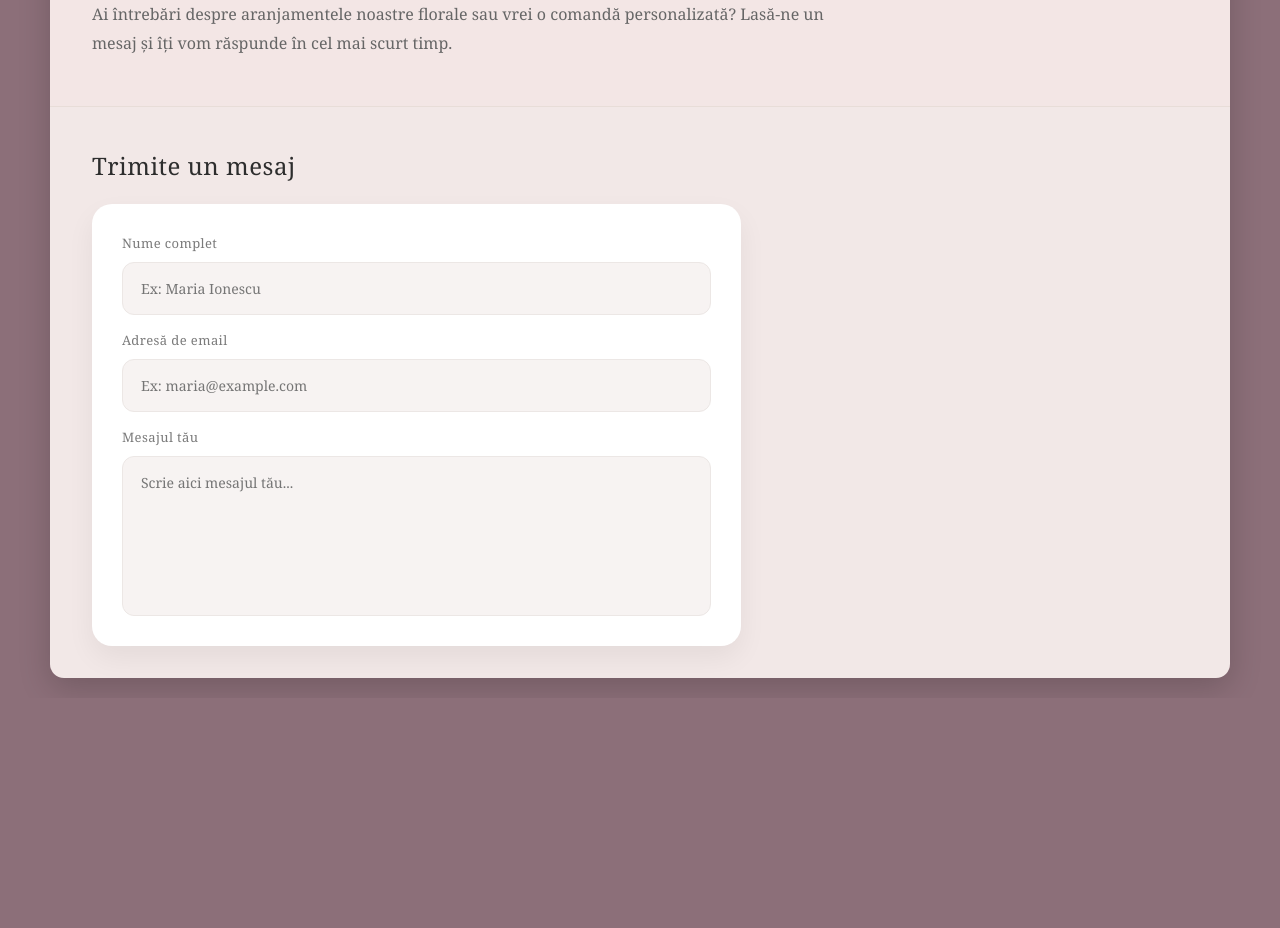
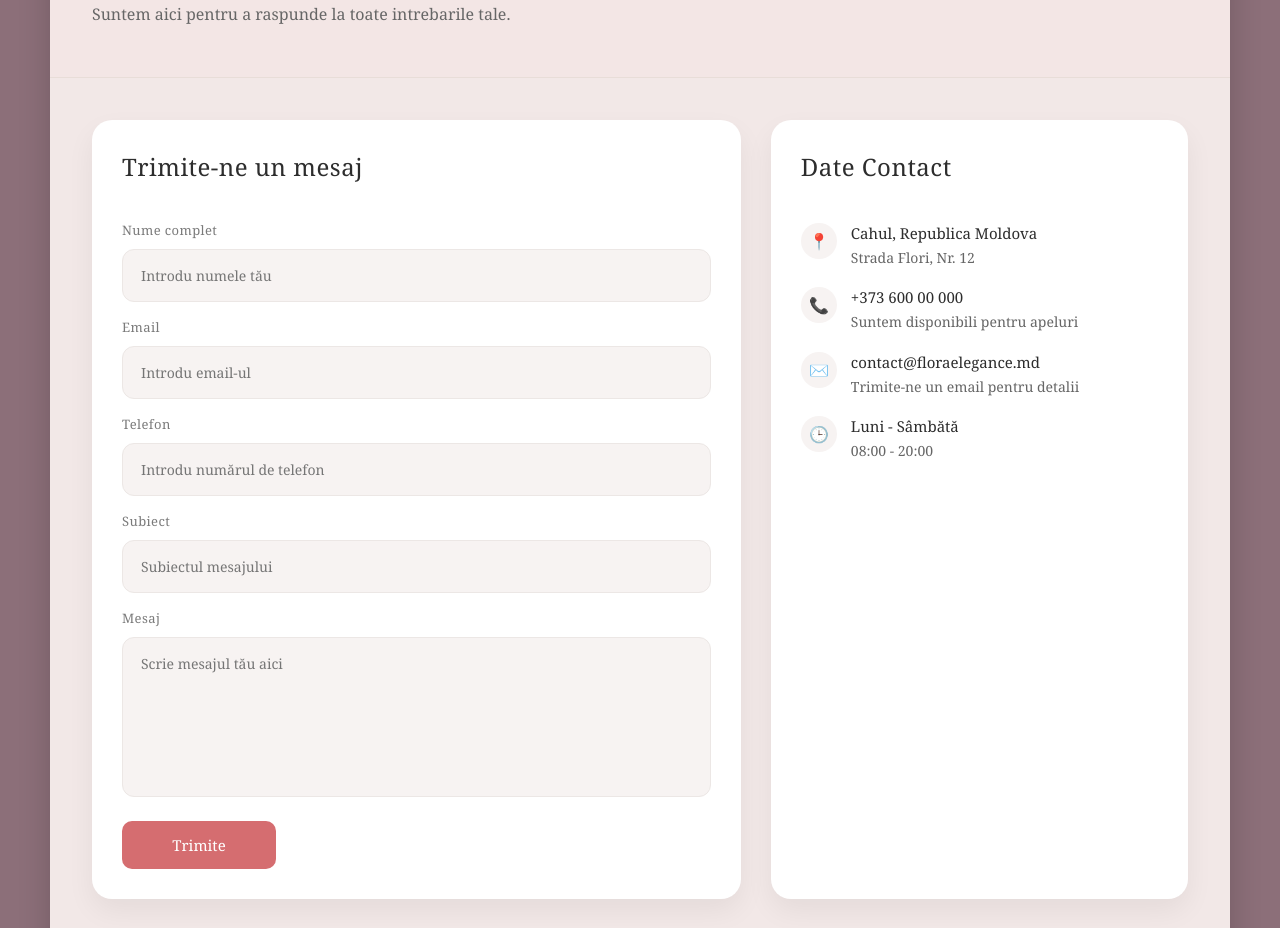
Before and after one commit to calmoicarmen-ioana-art/FloraElegance, a plain HTML site: page contact.html in a window 1280 px wide. Shown: the part 312-1240 px from the top of the page. Before the commit the page ends 1010 px from the top, so only its background shows below. Drawn offline with Linux system fonts and the light colour scheme.

Commit message:
Add files via upload

```diff
--- a/contact.html
+++ b/contact.html
@@ -124,7 +124,6 @@
             box-shadow: 0 12px 28px rgba(0, 0, 0, 0.06);
         }
 
-        /* Schimbat din div în form pentru trimiterea datelor */
         .contact-card {
             display: flex;
             flex-direction: column;
@@ -349,27 +348,90 @@
                     </nav>
                 </div>
 
-                <div class="hero-section">
-                    <h1>Contactează-ne</h1>
-                    <p>Ai întrebări despre aranjamentele noastre florale sau vrei o comandă personalizată? Lasă-ne un mesaj și îți vom răspunde în cel mai scurt timp.</p>
-                </div>
+                <section class="hero-section">
+                    <h1>Contacteaza-ne</h1>
+                    <p>Suntem aici pentru a raspunde la toate intrebarile tale.</p>
+                </section>
 
-                <div class="main-section">
+                <section class="main-section">
                     <div>
-                        <h2 class="section-title">Trimite un mesaj</h2>
-
-                        <!-- REPARATĂ: Aici a fost adăugat link-ul tău SheetMonkey și atributele 'name' necesare pentru Excel -->
+                        <!-- MODIFICAT AICI: Am adăugat link-ul tău SheetMonkey și metoda POST -->
                         <form class="contact-card" action="https://sheetmonkey.io" method="post">
+                            <h2 class="section-title">Trimite-ne un mesaj</h2>
                             <div class="form-group">
                                 <label for="name">Nume complet</label>
-                                <input type="text" id="name" name="Nume" required placeholder="Ex: Maria Ionescu">
+                                <!-- MODIFICAT AICI: Adăugat name="Nume" -->
+                                <input type="text" id="name" name="Nume" required placeholder="Introdu numele tău">
                             </div>
                             <div class="form-group">
-                                <label for="email">Adresă de email</label>
-                                <input type="email" id="email" name="Email" required placeholder="Ex: maria@example.com">
+                                <label for="email">Email</label>
+                                <!-- MODIFICAT AICI: Adăugat name="Email" -->
+                                <input type="email" id="email" name="Email" required placeholder="Introdu email-ul">
                             </div>
                             <div class="form-group">
-                                <label for="message">Mesajul tău</label>
-                                <textarea id="message" name="Mesaj" required placeholder="Scrie aici mesajul tău..."></textarea>
+                                <label for="phone">Telefon</label>
+                                <!-- MODIFICAT AICI: Adăugat name="Telefon" -->
+                                <input type="tel" id="phone" name="Telefon" placeholder="Introdu numărul de telefon">
                             </div>
-                            <!-- Un input ascuns pentru a salva automat data și ora completării în Excel -->
+                            <div class="form-group">
+                                <label for="subject">Subiect</label>
+                                <!-- MODIFICAT AICI: Adăugat name="Subiect" -->
+                                <input type="text" id="subject" name="Subiect" placeholder="Subiectul mesajului">
+                            </div>
+                            <div class="form-group">
+                                <label for="message">Mesaj</label>
+                                <!-- MODIFICAT AICI: Adăugat name="Mesaj" -->
+                                <textarea id="message" name="Mesaj" required placeholder="Scrie mesajul tău aici"></textarea>
+                            </div>
+                            <button class="submit-button" type="submit">Trimite</button>
+                        </form>
+                    </div>
+
+                    <div class="info-card">
+                        <h2 class="section-title">Date Contact</h2>
+                        <div class="info-item">
+                            <div class="info-item-icon">📍</div>
+                            <div class="info-item-text">
+                                <span>Cahul, Republica Moldova</span>
+                                <span>Strada Flori, Nr. 12</span>
+                            </div>
+                        </div>
+                        <div class="info-item">
+                            <div class="info-item-icon">📞</div>
+                            <div class="info-item-text">
+                                <span>+373 600 00 000</span>
+                                <span>Suntem disponibili pentru apeluri</span>
+                            </div>
+                        </div>
+                        <div class="info-item">
+                            <div class="info-item-icon">✉️</div>
+                            <div class="info-item-text">
+                                <span>contact@floraelegance.md</span>
+                                <span>Trimite-ne un email pentru detalii</span>
+                            </div>
+                        </div>
+                        <div class="info-item">
+                            <div class="info-item-icon">🕒</div>
+                            <div class="info-item-text">
+                                <span>Luni - Sâmbătă</span>
+                                <span>08:00 - 20:00</span>
+                            </div>
+                        </div>
+                    </div>
+                </section>
+
+                <section class="map-section">
+                    <h2>Locația noastră</h2>
+                    <div class="map-card">
+                        <iframe src="https://www.google.com/maps/embed?pb=!1m18!1m12!1m3!1d2825.9781669684636!2d28.18925877622752!3d45.90478402765737!2m3!1f0!2f0!3f0!3m2!1i1024!2i768!4f13.1!3m3!1m2!1s0x40c84b45ea0fd2d9%3A0x2d1da5a7f7926d47!2sCahul%2C%20Moldova!5e0!3m2!1sro!2smd!4v1700000000000!5m2!1sro!2smd" width="100%" height="260" style="border:0; border-radius:18px;" allowfullscreen="" loading="lazy" referrerpolicy="no-referrer-when-downgrade"></iframe>
+                    </div>
+                </section>
+            </div>
+        </div>
+    </div>
+
+    <footer>
+        © Flora Elegance 2026 | Contact
+    </footer>
+</body>
+</html>
```
